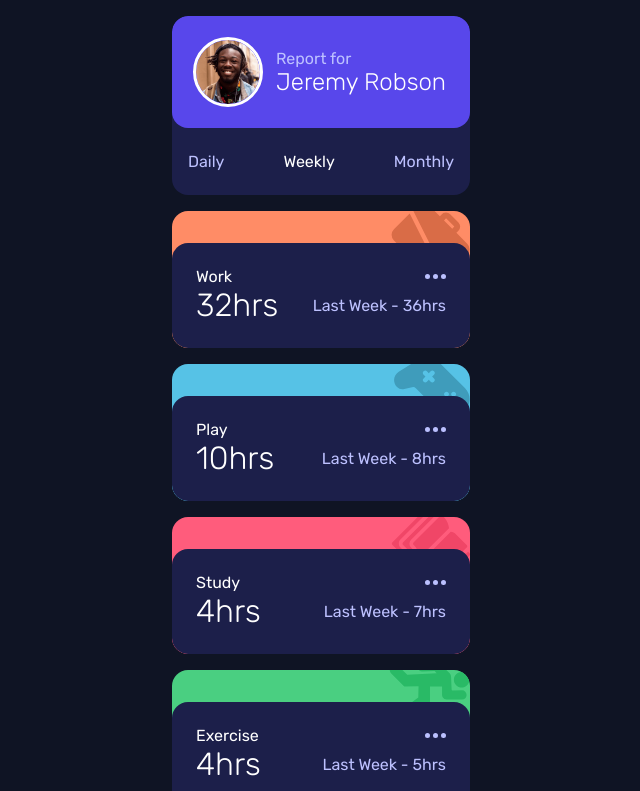
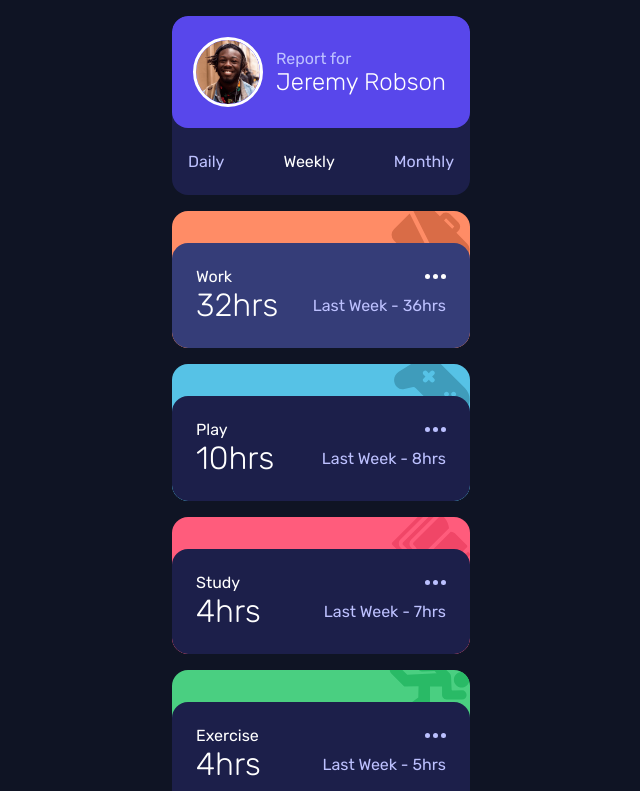
Before and after one commit to gdc-fcc/fem, a plain HTML site: page time-tracker/index.html in a window 1280 px wide. In both pictures the pointer is over the element 754 px from the left and 276 px from the top of the page. Shown: the top 791 px of the page, without its empty margins (319-959 px from the left). Drawn offline with Linux system fonts and the light colour scheme.

Commit message:
hover styles

```diff
--- a/time-tracker/styles.css
+++ b/time-tracker/styles.css
@@ -92,6 +92,10 @@ h1 {
   width: 21px;
 }
 
+.activity-menu:hover {
+  filter:brightness(200%);
+}
+
 .activity-values {
   display: flex;
   justify-content: space-between;
@@ -127,3 +131,12 @@ h2 {
 .select-period > *[selected]{
   color: white;
 }
+
+.select-period > *:hover{
+  color: hsl(236, 100%, 92%);
+}
+
+.activity-card:hover > .card-top {
+  background: hsl(232.84deg 38.73% 33.94%);
+  cursor: pointer;
+}
```
